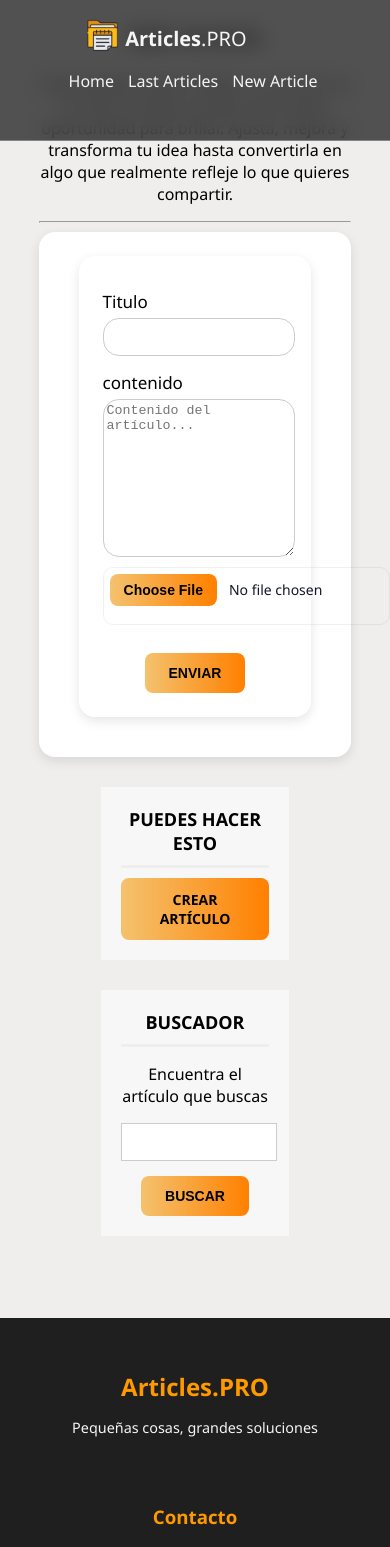
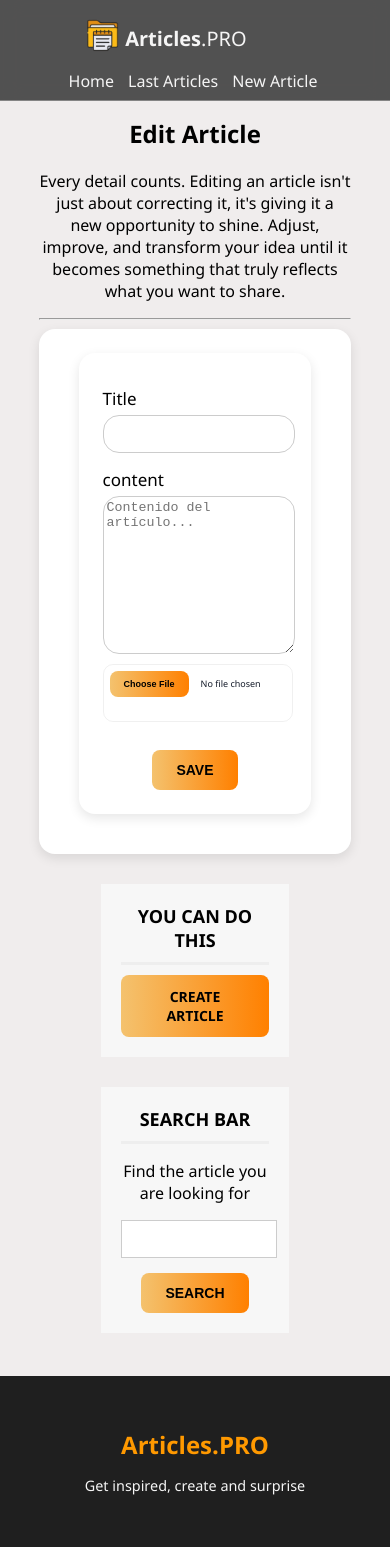
Before and after one commit to jeyber-g21/React-Frontend, a React (Vite) app: page /editar_articulo/1 in a window 390 px wide. Shown: the top 1547 px of the page. Built offline with nearby package versions, Linux system fonts and the light colour scheme; no server answers.

Commit message:
Applying styles for responsive page

```diff
--- a/src/App.css
+++ b/src/App.css
@@ -56,7 +56,7 @@ main {
   background: rgba(255, 0, 0, 0.05);
   border: 1px solid #ff4d4d;
   border-radius: 8px;
-  margin: 7%;
+  margin: 7% auto;
 }
 .center-Error .btn {
   background: linear-gradient(90deg, rgb(244, 194, 110), #ff8000);
@@ -220,6 +220,13 @@ main {
 }
 
 #content {
+  width: 70%;
+  float: left;
+  min-height: 520px;
+  margin-right: 60px;
+  margin-top: 2%;
+}
+#content2 {
   width: 70%;
   float: left;
   min-height: 520px;
@@ -603,23 +610,87 @@ textarea {
 }
 
 /*RESPONSIVE*/
-
-/*Desde la anchura 963px hasta la anchura 1488px de pantalla*/
-@media (max-width: 1488px) {
+@media (max-width: 1500px) {
   /*Se ejecutarán estos estilos*/
   .center {
     width: 85%;
   }
+  .right p {
+    width: 65%;
+  }
+  #content {
+    width: 100%;
+  }
+  .articleSection {
+    width: 100%;
+  }
+  #sidebar {
+    margin: 0 37%;
+  }
+  #content .card2 {
+    margin-bottom: 3%;
+  }
+  .center-form {
+    margin-top: 7%;
+  }
+  #content2 {
+    width: 90%;
+  }
+}
+
+/*Desde la anchura 963px hasta la anchura 1488px de pantalla*/
+@media (max-width: 1280px) {
+  /*Se ejecutarán estos estilos*/
+  .center {
+    width: 85%;
+  }
+  .right p {
+    width: 75%;
+  }
+  #content {
+    width: 100%;
+  }
+  .articleSection {
+    width: 90%;
+  }
+  #sidebar {
+    margin: 0 37%;
+  }
+  #content .card2 {
+    margin-bottom: 3%;
+  }
+  .center-form {
+    margin-top: 7%;
+  }
 }
 
 /*Desde la anchura 0px hasta la anchura 963px de pantalla*/
-@media (max-width: 1314px) {
+@media (max-width: 1024px) {
   .center {
     width: 95%;
+  }
+  .right p {
+    width: 85%;
   }
 
   #menu ul {
     width: auto;
+  }
+  #content {
+    width: 100%;
+  }
+  .articleSection {
+    width: 90%;
+  }
+  #sidebar {
+    margin: 0 37%;
+  }
+  .center-form {
+    margin-top: 7%;
+  }
+  .center-Error {
+    width: 80%;
+    margin: 9% auto 0%;
   }
 }
 
@@ -629,6 +700,18 @@ textarea {
     width: 240px;
     margin: 0px auto;
     margin-top: 20px;
+  }
+  #header {
+    height: 83px;
+  }
+  #container {
+    margin-top: 14%;
+  }
+  .right p {
+    width: 90%;
+  }
+  .articleSection {
+    width: 90%;
   }
 
   #menu,
@@ -666,11 +749,18 @@ textarea {
     padding: 1.5rem;
     margin-bottom: 1rem;
   }
+  .center-form {
+    margin-top: 18%;
+  }
+  .center-Error {
+    width: 80%;
+    margin: 16% auto 1%;
+  }
 }
 
 @media (max-width: 497px) {
   #header {
-    min-height: 130px;
+    min-height: 90px;
     overflow: hidden;
   }
 
@@ -682,6 +772,31 @@ textarea {
   #menu ul li {
     margin-left: 7px;
     margin-right: 7px;
+  }
+
+  #container {
+    margin-top: 23%;
+  }
+  .right p {
+    width: 100%;
+  }
+  #content2 {
+    margin-top: 95%;
+  }
+  .center-form {
+    margin-top: 30%;
+  }
+  #content .card2 .file-input {
+    font-size: 9px;
+  }
+  .articleSection {
+    width: 90%;
+  }
+  #sidebar {
+    margin: 0% auto;
+  }
+  .footer {
+    margin-top: 11%;
   }
 
   #slider {
@@ -704,4 +819,8 @@ textarea {
   #slider.slider-small h1 {
     padding-top: 35px;
   }
+  .center-Error {
+    width: 60%;
+    margin: 26% auto -4%;
+  }
 }
--- a/src/App.tsx
+++ b/src/App.tsx
@@ -4,8 +4,8 @@
 import "./App.css";
 
 import HeaderPage from "./components/header";
-import Slider from "./components/slider";
-import Sidebar from "./components/sidebar";
+// import Slider from "./components/slider";
+// import Sidebar from "./components/sidebar";
 import Footer from "./components/footer";
 // import Header from "./components/miComponente";
 // import ListaPeliculas from "./components/peliculas";
--- a/src/components/buscador.tsx
+++ b/src/components/buscador.tsx
@@ -28,11 +28,11 @@ function Buscador() {
     <div>
       <div className="center-form">
         <section id="content">
-          <h2>Resultados de: {title}</h2>
+          <h2>Results of: {title}</h2>
           <p>
-            Estos son los artículos que encontramos para ti. Explora, descubre
-            nuevas ideas y encuentra justo lo que necesitas para inspirarte o
-            comenzar a crear tu propio proyecto.
+            These are the articles we found for you. Explore, discover new
+            ideas, and find just what you need to get inspired or start creating
+            your own project.
             <hr></hr>
           </p>
           <div id="articles" className="articleSection">
@@ -62,7 +62,7 @@ function Buscador() {
                 </article>
               ))
             ) : (
-              <p>No existen articulos con ese nombre</p>
+              <p>There are no articles with that name.</p>
             )}
           </div>
         </section>
--- a/src/components/createArticle.tsx
+++ b/src/components/createArticle.tsx
@@ -56,11 +56,11 @@ function Create() {
     <>
       <div className="center-form">
         <section id="content">
-          <h2>Crear Articulo</h2>
+          <h2>Create Article</h2>
           <p>
-            No necesitas ser un experto para diseñar algo increíble. Inspírate,
-            personaliza y dale vida a tus ideas con artículos únicos que llevan
-            tu sello personal. 🚀 <strong>Empieza a crear</strong>
+            ou don't need to be an expert to design something amazing. Get
+            inspired, customize, and bring your ideas to life with unique items
+            that bear your personal stamp. 🚀 <strong>Start creating</strong>
           </p>
           <hr />
           <div className="card2">
@@ -70,7 +70,7 @@ function Create() {
               encType="multipart/form-data"
             >
               <div className="form-group">
-                <label htmlFor="nombre">Titulo</label>
+                <label htmlFor="nombre">Title</label>
                 <input
                   type="text"
                   id="nombre"
@@ -81,7 +81,7 @@ function Create() {
               </div>
 
               <div className="form-group">
-                <label htmlFor="apellidos">contenido</label>
+                <label htmlFor="apellidos">content</label>
                 <textarea
                   placeholder=""
                   value={content}
@@ -103,7 +103,7 @@ function Create() {
               <div className="clearfix"></div>
               <br></br>
               <div className="btnMov">
-                <input type="submit" value="Enviar" className="btn" />
+                <input type="submit" value="SAVE" className="btn" />
               </div>
             </form>
           </div>
--- a/src/components/editArticle.tsx
+++ b/src/components/editArticle.tsx
@@ -59,16 +59,16 @@ function Edit() {
         <section id="content">
           <h2>Edit Article</h2>
           <p>
-            Cada detalle cuenta. Editar un artículo no es solo corregir, es
-            darle una nueva oportunidad para brillar. Ajusta, mejora y
-            transforma tu idea hasta convertirla en algo que realmente refleje
-            lo que quieres compartir.
+            Every detail counts. Editing an article isn't just about correcting
+            it, it's giving it a new opportunity to shine. Adjust, improve, and
+            transform your idea until it becomes something that truly reflects
+            what you want to share.
           </p>
           <hr />
           <div className="card2">
             <form onSubmit={handleSubmit} className="mid-form">
               <div className="form-group">
-                <label htmlFor="nombre">Titulo</label>
+                <label htmlFor="nombre">Title</label>
                 <input
                   type="text"
                   id="nombre"
@@ -79,7 +79,7 @@ function Edit() {
               </div>
 
               <div className="form-group">
-                <label htmlFor="apellidos">contenido</label>
+                <label htmlFor="apellidos">content</label>
                 <textarea
                   placeholder="Contenido del artículo..."
                   value={content}
@@ -101,11 +101,7 @@ function Edit() {
               <div className="clearfix"></div>
               <br></br>
               <div className="btnMov">
-                <input
-                  type="submit"
-                  value="Enviar"
-                  className="btn btn-success"
-                />
+                <input type="submit" value="SAVE" className="btn btn-success" />
               </div>
             </form>
           </div>
--- a/src/components/footer.tsx
+++ b/src/components/footer.tsx
@@ -4,11 +4,11 @@ function Footer() {
       <div className="footer-container">
         <div className="footer-brand">
           <h2>Articles.PRO</h2>
-          <p>Pequeñas cosas, grandes soluciones</p>
+          <p>Get inspired, create and surprise</p>
         </div>
 
         <div className="footer-links">
-          <h3>Contacto</h3>
+          <h3>Contact</h3>
           <ul>
             <li>
               <a href="mailto:tuemail@gmail.com">📧 gomezjeyber@gmail.com</a>
@@ -33,11 +33,11 @@ function Footer() {
         </div>
 
         <div className="footer-extra">
-          <h3>Sobre mí</h3>
+          <h3>About me</h3>
           <p>
-            Desarrollador Full Stack con experiencia en React, Node.js y bases
-            de datos. Buscando nuevas oportunidades para crecer profesionalmente
-            🚀.
+            Full-stack developer with experience in Angular,Vuejs, React,
+            Node.js, Python/Django and databases. Looking for new opportunities
+            for professional growth. 🚀
           </p>
         </div>
       </div>
--- a/src/components/home.tsx
+++ b/src/components/home.tsx
@@ -30,7 +30,7 @@ function Home() {
     <>
       <Slider />
       <div className="center">
-        <section id="content">
+        <section id="content2">
           <h2>
             <strong>Articles</strong>
           </h2>
--- a/src/components/sidebar.tsx
+++ b/src/components/sidebar.tsx
@@ -16,18 +16,18 @@ function Sidebar() {
   return (
     <aside id="sidebar">
       <div id="nav-blog" className="sidebar-item">
-        <h3>Puedes hacer esto</h3>
+        <h3>You can do this</h3>
         {/* <a href="#" className="btn btn-success">
           Crear artículo
         </a> */}
         <Link className="btn" to={`/crear_articulo`}>
-          Crear artículo
+          Create Article
         </Link>
       </div>
 
       <div id="search" className="sidebar-item">
-        <h3>Buscador</h3>
-        <p>Encuentra el artículo que buscas</p>
+        <h3>Search bar</h3>
+        <p>Find the article you are looking for</p>
         <form onSubmit={buscador}>
           <input
             type="text"
@@ -35,7 +35,7 @@ function Sidebar() {
             value={query}
             onChange={(e) => setQuery(e.target.value)}
           />
-          <input type="submit" name="submit" value="Buscar" className="btn" />
+          <input type="submit" name="submit" value="SEARCH" className="btn" />
         </form>
       </div>
     </aside>
--- a/src/components/slider.tsx
+++ b/src/components/slider.tsx
@@ -9,19 +9,19 @@ function Slider() {
             <img src={Notes} className="app-logo" alt="Logotipo" />
           </div>
           <div className="right">
-            <h1>Inspírate, crea y sorprende</h1>
+            <h1>Get inspired, create and surprise</h1>
             <p>
-              Aquí no solo encuentras artículos únicos, también un espacio para
-              dar rienda suelta a tu creatividad. Transforma ideas en realidad y
-              convierte objetos comunes en piezas con tu propio estilo.
+              Here you'll find not only unique items, but also a space to
+              unleash your creativity. Transform ideas into reality and turn
+              ordinary objects into pieces with your own style.
             </p>
             <p>
-              <strong>¿Tienes una idea en mente?</strong> No la dejes guardada.
-              Empieza aquí a crear tu propio artículo y dale vida a tu
-              creatividad. Cada gran proyecto comienza con un primer paso…{" "}
+              <strong>Do you have an idea in mind?</strong> Don't let it go.
+              Start here to create your own item and bring your creativity to
+              life. Every great project begins with a first step...{" "}
             </p>
             <p className="color">
-              <strong>👉 ¡Este es el tuyo! 📖✅🚀</strong>
+              <strong>👉 This one's for you! 📖✅🚀</strong>
             </p>
           </div>
         </div>
```
Also changed, not shown: src/components/articlebyid.tsx (+17 -17 lines), src/components/blog.tsx (+16 -16 lines).
